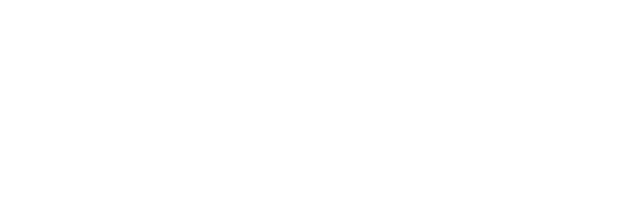
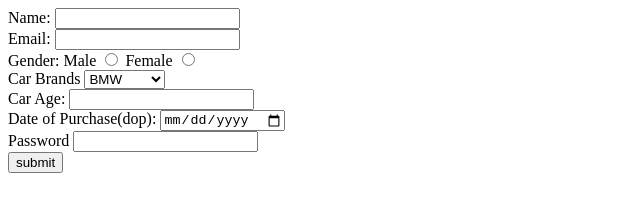
Before and after one commit to acciojob/car-insurance-form-anshul3008, a website: page main.html in a window 1280 px wide. Shown: the whole page, without its empty margins (0-640 px from the left). Drawn offline with Linux system fonts and the light colour scheme.

Commit message:
created a submission

```diff
--- a/main.html
+++ b/main.html
@@ -10,6 +10,46 @@
 	<!-- the entire body must be written by student -->
     <script type="text/javascript" src="./script.js">
 </script>
+	<form method="post">
+		<label for="name">Name:</label>
+		<input id="name" name="Name" type="text" required>
+		<br>
+
+		<label for="email">Email:</label>
+		<input id="email" name="Email" type="email" required>
+		<br>
+
+		<label>Gender:</label>
+		<label>Male</label>
+		<input name="Gender" type="radio" required>
+		<label>Female</label>
+		<input name="Gender" type="radio" required>
+		<br>
+
+		<label for="cars">Car Brands</label>
+		<select id="cars" name="Car Brands">
+			<option>BMW</option>
+			<option>Audi</option>
+			<option>Mercedes</option>
+		</select>
+		<br>
+
+		<label for="carage">Car Age:</label>
+		<input id="carage" name="Car Age" type="number" required>
+		<br>
+
+		<label for="dop">Date of Purchase(dop):</label>
+		<input id=="dop" name="Date of Purchase" type="date" required>
+		<br>
+
+		<label for="password">Password</label>
+		<input id="password" name="Password" type="password" required>
+		<br>
+
+		<button id="button" type="submit">submit</button>
+
+
+	</form>
 
 </body>
 
```
